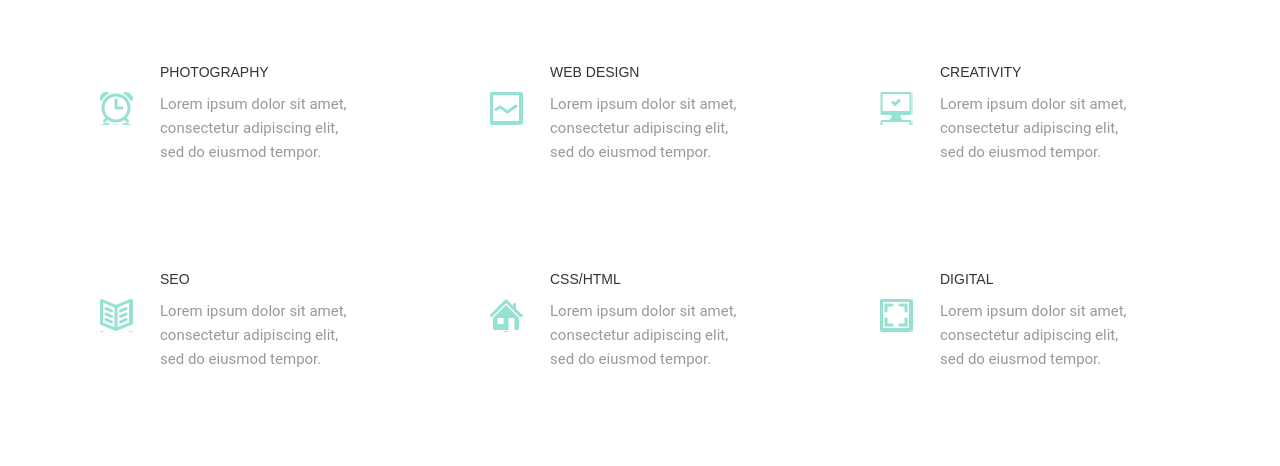
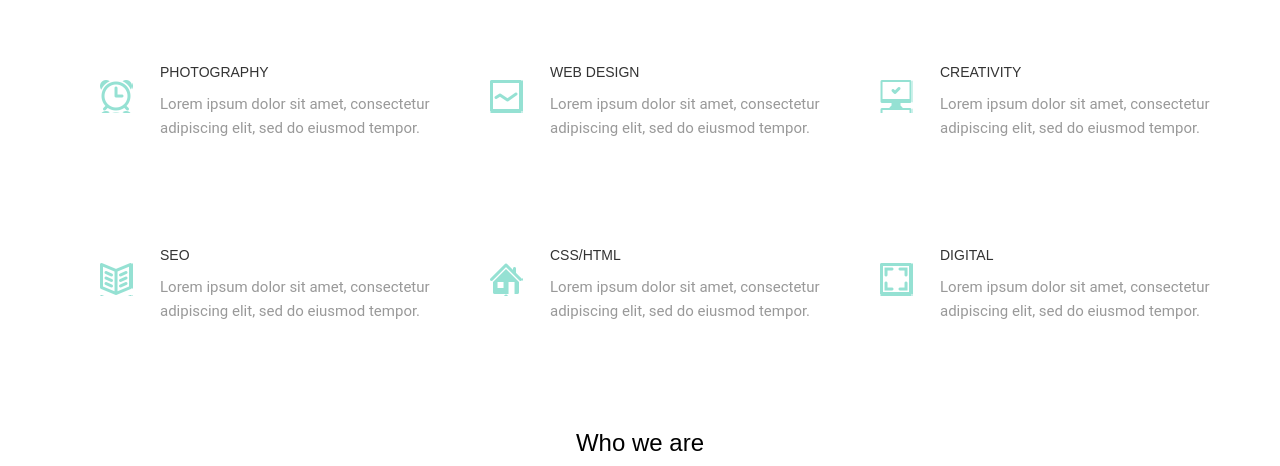
Before and after one commit to dmytrotkachuk/goit-fe-course, a plain HTML site: page html-css/module-06/index.html in a window 1280 px wide. Shown: the part 279-745 px from the top of the page. Drawn offline with Linux system fonts and the light colour scheme.

Commit message:
hw6 22.12.19 attempt2

```diff
--- a/html-css/module-06/css/styles.css
+++ b/html-css/module-06/css/styles.css
@@ -135,22 +135,18 @@ padding-bottom: 110px;
 
 .features-list-item{
     flex-basis: 380px;
-
+    margin: 0;
+    padding: 0;
+    padding-left: 80px;
+    position: relative;
 }
 
 .features-list-item:nth-child(-n+3){
     margin-bottom: 95px;
 }
 
-.box{
-    width: 270px;
-    margin: 0;
-    padding: 0;
-    padding-left: 80px;
-    position: relative;
-}
 
-.box::before{
+.features-list-item::before{
     content: "";
     display: block;
     width: 33px;
@@ -163,23 +159,23 @@ padding-bottom: 110px;
 
 }
 
-.box.alarm::before {
+.features-list-item.alarm::before {
     background-image: url(../img/icon/1-alarm.png);
 }
 
-.box.line-graph::before{
+.features-list-item.line-graph::before{
     background-image: url(../img/icon/2-line-graph.png);
 }
-.box.comp-ok::before{
+.features-list-item.comp-ok::before{
     background-image: url(../img/icon/3-comp-ok.png );
 }
-.box.book::before{
+.features-list-item.book::before{
     background-image: url(../img/icon/4-book.png);
 }
-.box.home::before{
+.features-list-item.home::before{
     background-image: url(../img/icon/5-home.png);
 }
-.box.image::before{
+.features-list-item.image::before{
     background-image: url(../img/icon/6-image.png);
 }
 
--- a/html-css/module-06/index.html
+++ b/html-css/module-06/index.html
@@ -33,53 +33,43 @@
 
 
             <ul class="features-list container">
-                <li class="features-list-item">
-                    <div class="box alarm">
+                <li class="features-list-item alarm">
+
                     <h3 class="item-name">Photography</h3>
                     <p class="item-about">Lorem ipsum dolor
                         sit amet, consectetur adipiscing elit,
                         sed do eiusmod tempor.</p>
-                    </div>
+
                 </li>
-                <li class="features-list-item">
-                    <div class="box line-graph">
+                <li class="features-list-item line-graph">
                     <h3 class="item-name">Web design</h3>
                     <p class="item-about">Lorem ipsum dolor
                         sit amet, consectetur adipiscing elit,
                         sed do eiusmod tempor.</p>
-                    </div>
                 </li>
-                <li class="features-list-item">
-                        <div class="box comp-ok">
+                <li class="features-list-item comp-ok">
                     <h3 class="item-name">Creativity</h3>
                     <p class="item-about">Lorem ipsum dolor
                         sit amet, consectetur adipiscing elit,
                         sed do eiusmod tempor.</p>
-                    </div>
                 </li>
-                <li class="features-list-item">
-                        <div class="box book">
+                <li class="features-list-item book">
                     <h3 class="item-name">Seo</h3>
                     <p class="item-about">Lorem ipsum dolor
                         sit amet, consectetur adipiscing elit,
                         sed do eiusmod tempor.</p>
-                    </div>
                 </li>
-                <li class="features-list-item">
-                    <div class="box home">
+                <li class="features-list-item home">
                     <h3 class="item-name">Css/html</h3>
                     <p class="item-about">Lorem ipsum dolor
                         sit amet, consectetur adipiscing elit,
                         sed do eiusmod tempor.</p>
-                    </div>
                 </li>
-                <li class="features-list-item">
-                    <div class="box image">
+                <li class="features-list-item image">
                     <h3 class="item-name">Digital</h3>
                     <p class="item-about">Lorem ipsum dolor
                         sit amet, consectetur adipiscing elit,
                         sed do eiusmod tempor.</p>
-                    </div>
                 </li>
             </ul>
         </section>
```
